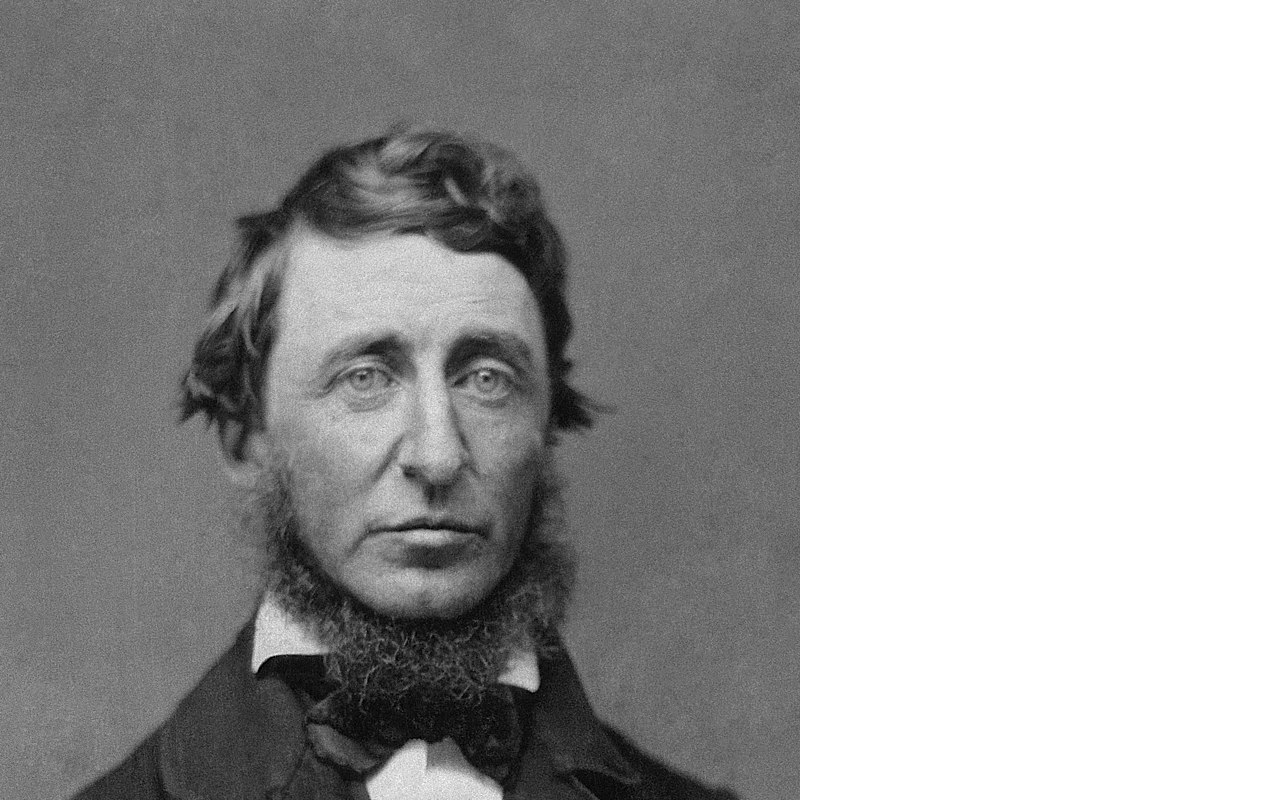
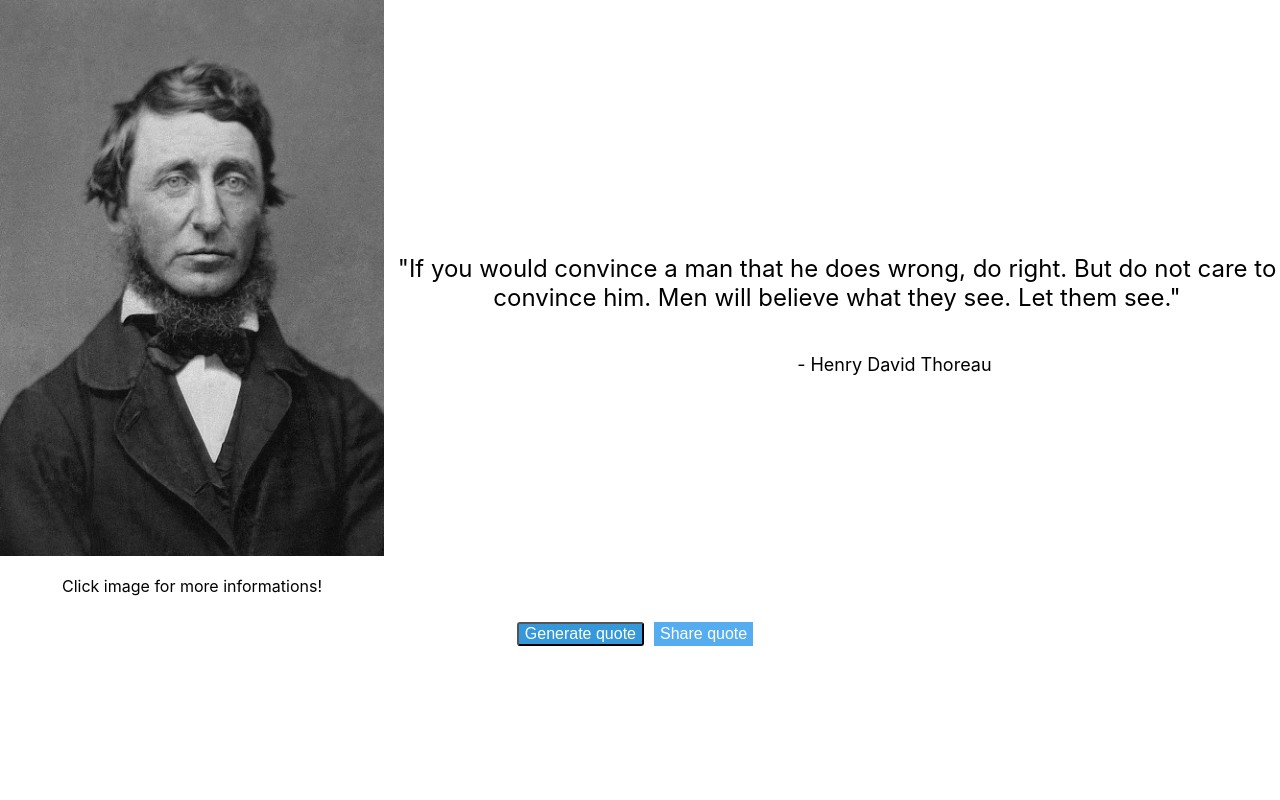
Before and after one commit to Brzozowski-Piotr-EDU/react-introduction2.1, a React (Create React App) app: page / in a window 1280 px wide. Shown: the top 800 px of the page. Built offline with nearby package versions, Linux system fonts and the light colour scheme.

Commit message:
Added nearly proper styling

```diff
--- a/src/App.scss
+++ b/src/App.scss
@@ -5,14 +5,41 @@
   display: flex;
   flex-direction: column;
   align-items: center;
+  text-align: center;
+}
 
-  .quote__text {
-    font-size: $font-size-quote;
+.quote-container {
+  display: flex;
+  align-items: center;
+}
+
+.imgDiv {
+  margin-right: 10px;
+  max-width: 30%;
+  max-height: 80%;
+  margin-bottom: 10px;
+
+  img {
+    width: 100%;
+    height: auto;
+    filter: grayscale(100%);
   }
+}
 
-  .quote_author {
-    font-size: $font-size-author;
-  }
+.quote {
+  flex: 1;
+  display: flex;
+  flex-direction: column;
+  align-items: flex-start;
+}
+
+.quote__text {
+  font-size: $font-size-quote;
+}
+
+.quote__author {
+  font-size: $font-size-author;
+  margin-left: 45.5%;
 }
 
 .wrapper {
@@ -24,6 +51,7 @@
   color: $font-color-button;
   font-size: $font-size-button;
   margin-right: 10px;
+  margin-bottom: 10px;
 
   &__generate {
     background-color: $button-generate-background;
@@ -35,6 +63,7 @@
     border: 0px;
   }
 }
+
 .button:hover {
   cursor: pointer;
 }
--- a/src/components/Quote.tsx
+++ b/src/components/Quote.tsx
@@ -6,17 +6,20 @@ export interface QuoteProps {
 
 export const QuoteComponent = ({ quote }: QuoteProps) => {
   return (
-    <div>
-      <div className="img">
+    <div className="quote-container">
+      <div className="imgDiv">
         <a href={`https://pl.wikipedia.org/wiki/${quote.author}`}>
           <img
             src={require(`../assets/images/authors/${quote.author}.jpg`)}
             alt="Quote author"
           ></img>
         </a>
+        <p>Click image for more informations!</p>
       </div>
-      <p className="quote__text">"{quote.text}"</p>
-      <p className="quote__author">- {quote.author}</p>
+      <div className="quote">
+        <p className="quote__text">"{quote.text}"</p>
+        <p className="quote__author">- {quote.author}</p>
+      </div>
     </div>
   );
 };
```
Also changed, not shown: src/assets/images/Henry David Thoreau.jpg (deleted).
